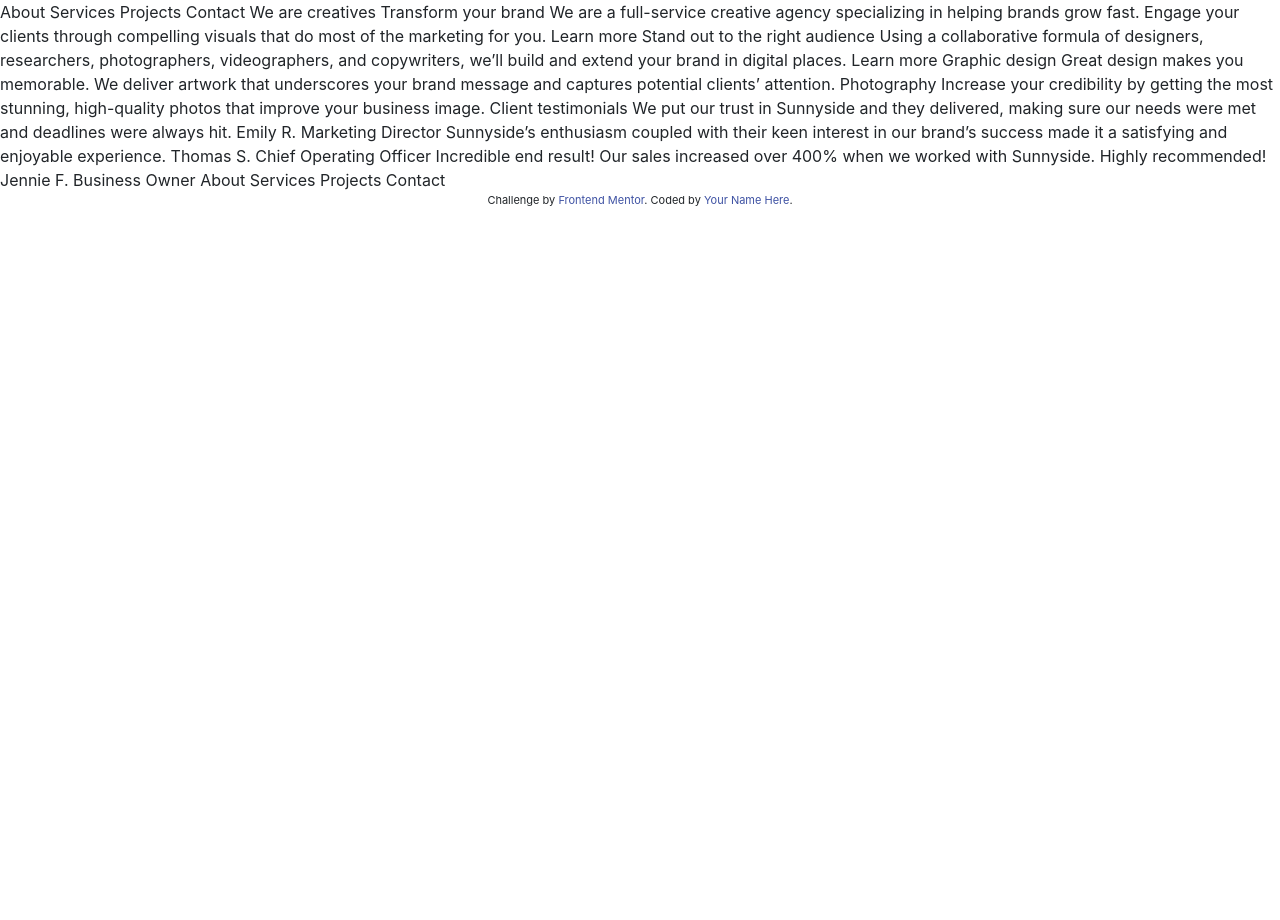
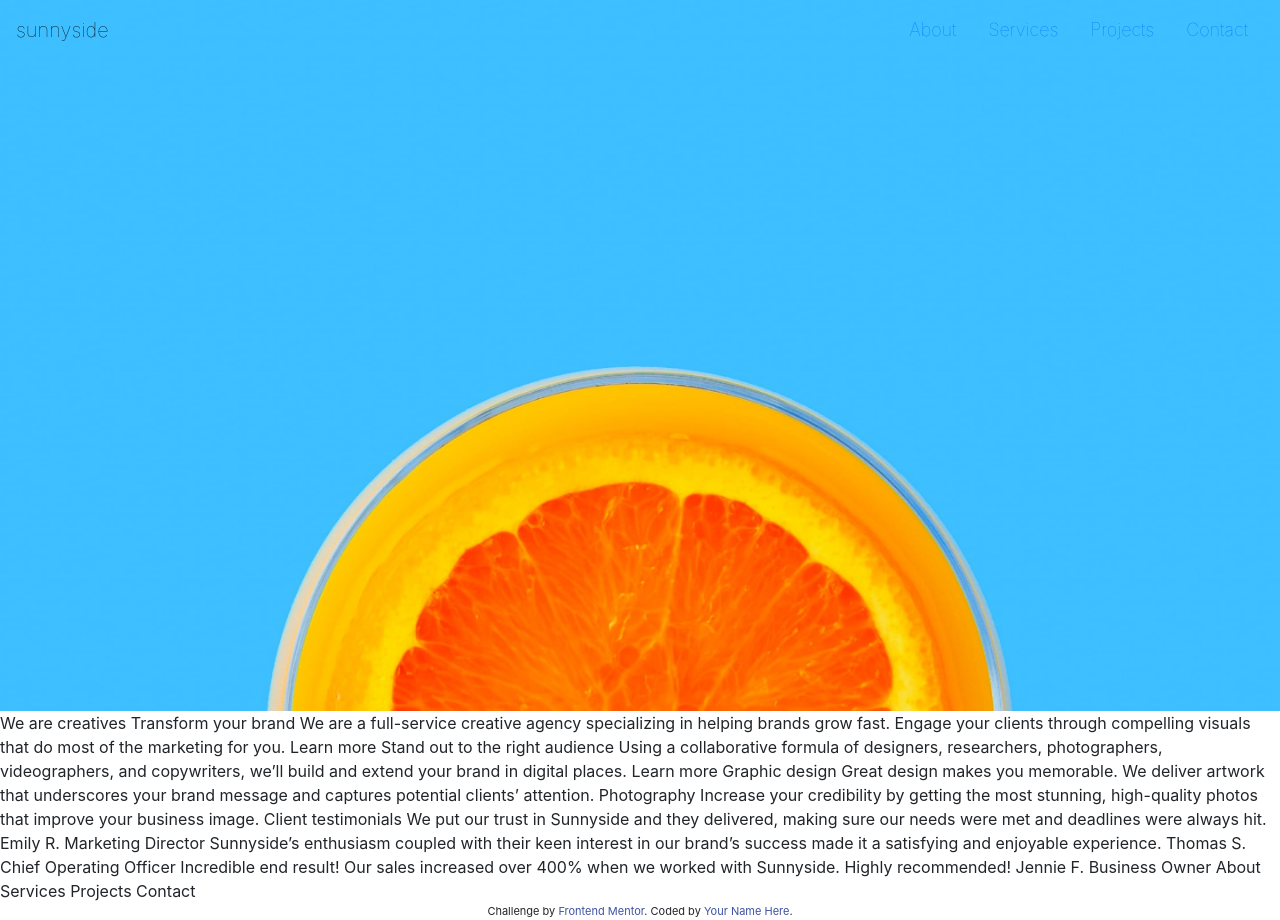
Before and after one commit to vgtony/sunnyside-agency-landing, a plain HTML site: page index.html in a window 1280 px wide. Before the commit the page ends 800 px from the top, so only its background shows below. Drawn offline with nearby package versions, Linux system fonts and the light colour scheme.

Commit message:
1st Change

```diff
--- a/index.html
+++ b/index.html
@@ -6,6 +6,7 @@
   <meta name="viewport" content="width=device-width, initial-scale=1.0"> <!-- displays site properly based on user's device -->
 
   <link rel="icon" type="image/png" sizes="32x32" href="./images/favicon-32x32.png">
+  <link rel="stylesheet" href="sunnyside.css">
 
   <title>Frontend Mentor | Sunnyside agency landing page</title>
 
@@ -16,11 +17,21 @@
   </style>
 </head>
 <body>
-  About
-  Services
-  Projects
-  Contact
+  <nav id="topNavbar" class="navbar fixed-top navbar-expand-lg navbar-light justify-content-between">
+    <a href="#home" class="navbar-brand">sunnyside</a>
 
+    <ul class="nav">
+      <a href="#about" class="nav-link">About</a>
+      <a href="#services" class="nav-link">Services</a>
+      <a href="#projects" class="nav-link">Projects</a>
+      <a href="#contact" class="nav-link">Contact</a>
+     </ul>
+
+  </nav>
+
+<section class="container-fluid px-0">
+  <img class="img-fluid" src="/images/desktop/image-header.jpg" alt="">
+</section>
   We are creatives
 
   Transform your brand
--- /dev/null
+++ b/sunnyside.css
@@ -0,0 +1,4 @@
+#topNavbar {
+    font-size: 18px;
+    font-weight: 100;
+}
```
